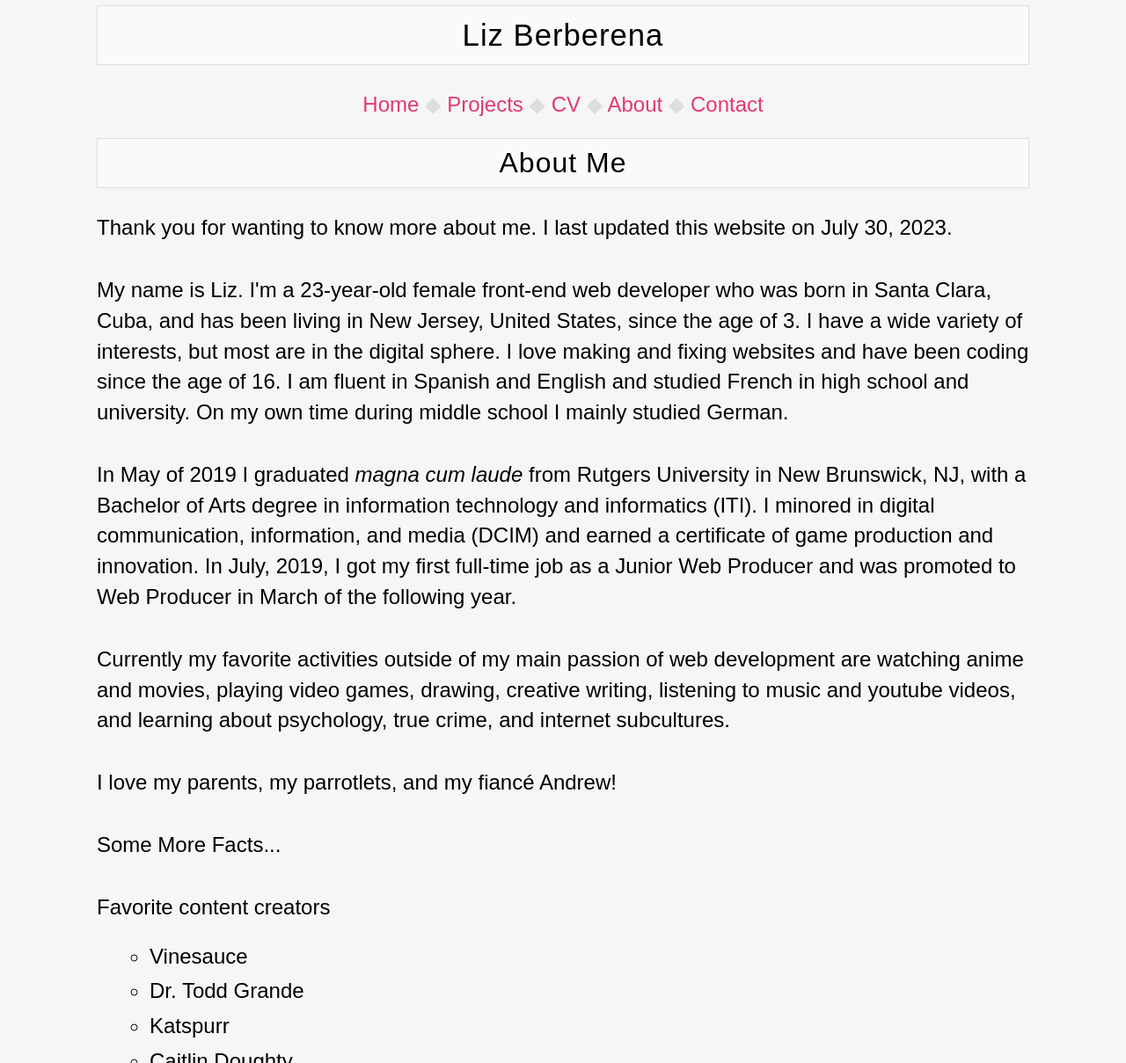
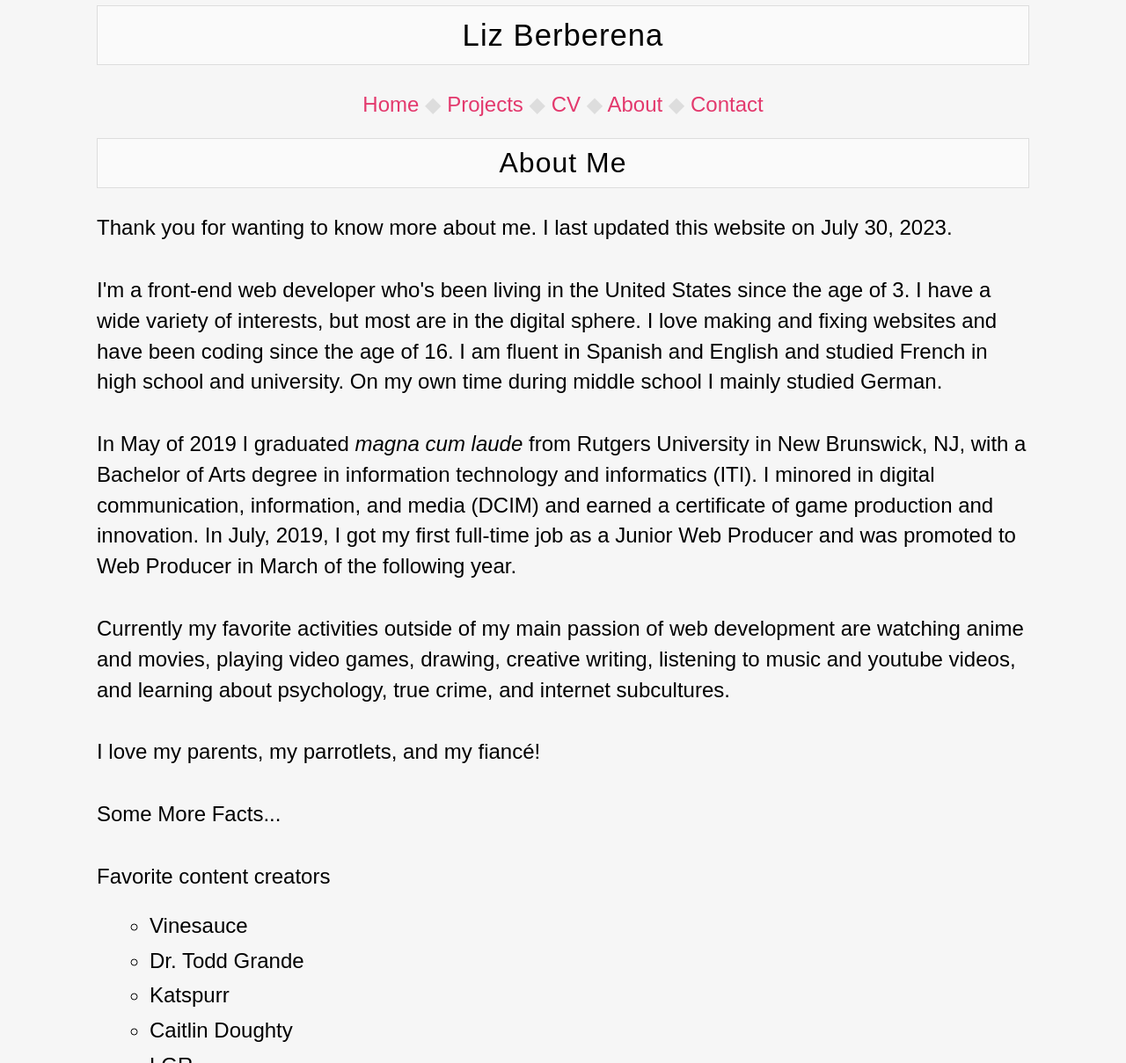
Before and after one commit to liz-lorena/2020, a Jekyll site: the page built from about/index.html, in a window 1280 px wide and 1400 px high, cut to the strip 191-1400 px from the top of the window. Shown: the whole strip at 88% size. Built offline with Jekyll 4.4.1, drawn with Linux system fonts in a browser that asks for light colours; some of the changed text lies outside the part shown.

Commit message:
Update index.html

```diff
--- a/about/index.html
+++ b/about/index.html
@@ -7,10 +7,10 @@ title: "about me"
    <h2>About Me</h2>
 </div>
 <p>Thank you for wanting to know more about me. I last updated this website on {{ site.time | date: '%B %d, %Y' }}.</p>
-<p>My name is Liz. I'm a 23-year-old female front-end web developer who was born in Santa Clara, Cuba, and has been living in New Jersey, United States, since the age of 3. I have a wide variety of interests, but most are in the digital sphere. I love making and fixing websites and have been coding since the age of 16. I am fluent in Spanish and English and studied French in high school and university. On my own time during middle school I mainly studied German.</p>
+<p>I'm a front-end web developer who's been living in the United States since the age of 3. I have a wide variety of interests, but most are in the digital sphere. I love making and fixing websites and have been coding since the age of 16. I am fluent in Spanish and English and studied French in high school and university. On my own time during middle school I mainly studied German.</p>
 <p>In May of 2019 I graduated <em>magna cum laude</em> from Rutgers University in New Brunswick, NJ, with a Bachelor of Arts degree in information technology and informatics (ITI). I minored in digital communication, information, and media (DCIM) and earned a certificate of game production and innovation. In July, 2019, I got my first full-time job as a Junior Web Producer and was promoted to Web Producer in March of the following year.</p>
 <p>Currently my favorite activities outside of my main passion of web development are watching anime and movies, playing video games, drawing, creative writing, listening to music and youtube videos, and learning about psychology, true crime, and internet subcultures.</p>
-<p>I love my parents, my parrotlets, and my fiancé Andrew!</p>
+<p>I love my parents, my parrotlets, and my fiancé!</p>
 <p>Some More Facts...</p>
 
 <p>Favorite content creators</p>
@@ -34,7 +34,7 @@ title: "about me"
    <li><strong>2014</strong> - Mellon, Maya's boyfriend, was brought home.</li>
    <li><strong>2015</strong> - Graduated high school as 5th in my class. Started university planning on majoring in something with computers. Mellon and Maya had four babies, Bonbon, Yema, and two twin boys!</li>
    <li><strong>2016</strong> - Passed my driver's test on the first try. I struggled to enjoy Computer Science, my major at the time, and switched to Information Technology and Informatics.</li>
-   <li><strong>2017</strong> - Got to help make a WordPress website for the Church-Based Mental Health Services program of a non-profit called Churches Improving Communities. My interest in web development and design skyrocketed that year, and I made many of the websites on my portfolio. Maya passed away this year, and we found the twins new homes. Andrew and I met this year.</li>
+   <li><strong>2017</strong> - Got to help make a WordPress website for the Church-Based Mental Health Services program of a non-profit called Churches Improving Communities. My interest in web development and design skyrocketed that year, and I made many of the websites on my portfolio. Maya passed away this year, and we found the twins new homes. I met my boyfriend this year.</li>
    <li><strong>2018</strong> - Created a blog and portfolio website from scratch and started my YouTube channel.</li>
    <li><strong>2019</strong> - Graduated from university with a BA degree in ITI and - to my surprise - got my first real job in my field and bought my own car. Decided to take my personal hobbies in a different direction, rebranded, and ended my 2018 blog and YouTube Channel.</li>
    <li><strong>2020</strong> - We lived through a pandemic, and I worked remotely for the first time. I was promoted to Web Producer. I also decided to merge my brand identities and give online content creation a new shot. Our beloved Kiwi passed away in November at the age of 8 years and 9 months.</li>
```
